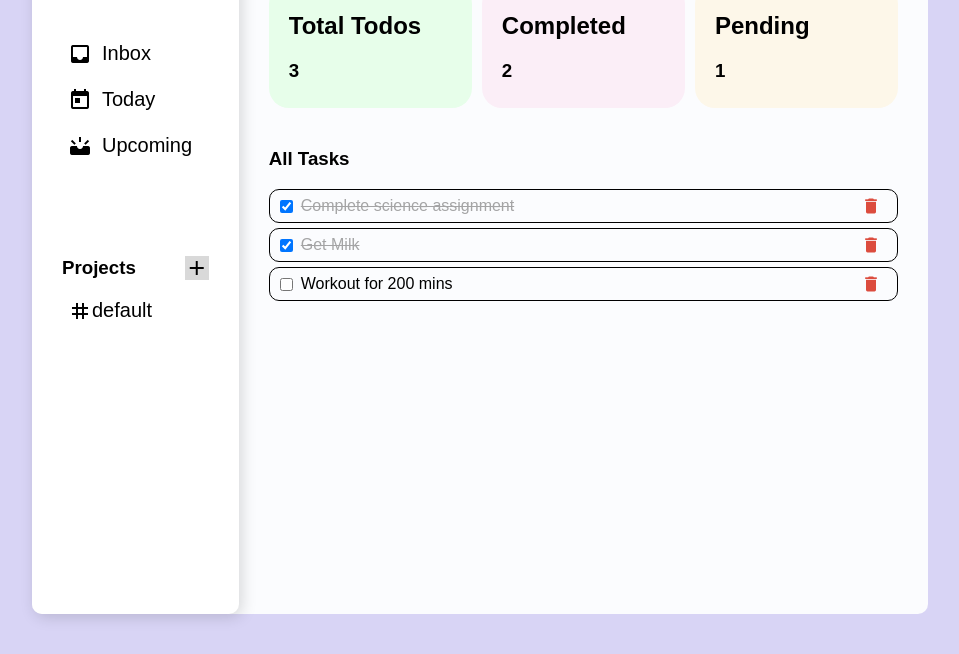
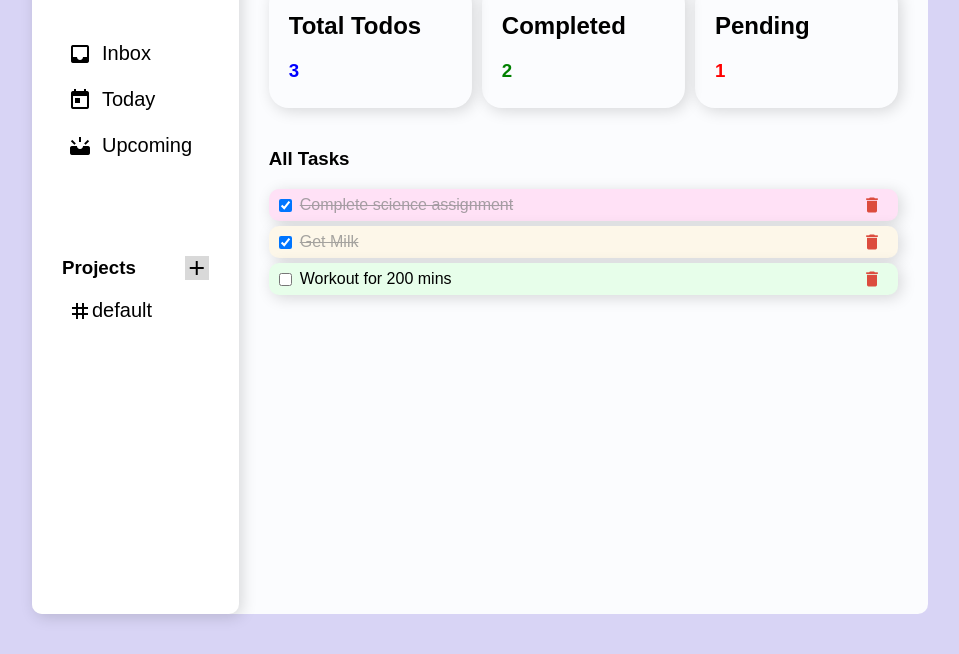
Before and after one commit to 2007MK/taskify, a website built with webpack: page src/template.html in a window 1280 px wide. Shown: the part 146-800 px from the top of the page, without its empty margins (160-1119 px from the left). Built offline with nearby package versions, Linux system fonts and the light colour scheme.

Commit message:
Add colors to the todos based on their priority

```diff
--- a/src/dom.js
+++ b/src/dom.js
@@ -166,6 +166,12 @@ function projectsClickHandler(projectName) {
                 checkbox.checked = true;
             }
 
+            switch(todo.priority) {
+                case 'high': li.classList.add("high"); break;
+                case 'medium': li.classList.add("medium"); break;
+                case 'low': li.classList.add("low"); break;
+            }
+
             let taskName = document.createElement("label");
                 taskName.textContent = todo.title;
                 taskName.setAttribute("for", todo.id);
--- a/src/localStorage.js
+++ b/src/localStorage.js
@@ -15,9 +15,9 @@ export const Storage = (function() {
         if (!isLocalStoragePresent) {
         let project = new Project("default"); //default project
         projectManager.pushProject(project);
-        projectManager.createTodo("Complete science assignment", "test", "test", "test", "default", true);
-        projectManager.createTodo("Get Milk", "test", "test", "test", "default", true);
-        projectManager.createTodo("Workout for 200 mins", "test", "test", "test", "default", false);
+        projectManager.createTodo("Complete science assignment", "test", "test", "high", "default", true);
+        projectManager.createTodo("Get Milk", "test", "test", "medium", "default", true);
+        projectManager.createTodo("Workout for 200 mins", "test", "high", "low", "default", false);
         console.log("No storage Present");
         return;
         }
--- a/src/modal.js
+++ b/src/modal.js
@@ -166,7 +166,7 @@ function newTodoModal() {
     form.addEventListener('submit', (e) => {
         modal.close();
         e.preventDefault();
-        submitNewTodo(titleInput.value)
+        submitNewTodo(titleInput.value, description.value, dueDate.value, prioritySelector.value)
     })
     cancelBtn.addEventListener("click", () => {
         titleInput.value = "";
--- a/src/projectManager.js
+++ b/src/projectManager.js
@@ -128,7 +128,6 @@ const projectManager = (function() {
     return null;
 }
 
-
     function getCompletedTodos() {
         let todos = getAllTodos();
         let completedTodos = [];
--- a/src/styles.css
+++ b/src/styles.css
@@ -2,7 +2,7 @@
   --bright-background: #ffffff;
   --dull-background: #fbfcfe;
   --color-1: #e7feea; /*green*/
-  --color-2: #fbeef7; /*pink*/
+  --color-2: #ffe1f6; /*pink*/
   --color-3: #fdf7e9; /*yellow*/
   --color-4: #d8d4f5; /* purplish */
   --todoist-red: #dc4c3e;
@@ -201,7 +201,7 @@ p {
 
 .todo-list {
   list-style: none;
-  display:flex;
+  display: flex;
   justify-content: center;
   flex-direction: column;
   gap: 5px;
@@ -210,20 +210,20 @@ p {
 .todo-list > li {
   padding: 5px 10px;
   display: flex;
-  border: 1px solid black;
   border-radius: 10px;
+  box-shadow: rgba(0, 0, 0, 0.15) 3px 3px 15px;
 }
 
 .high {
-  background-color: var(--color-1);
+  background-color: var(--color-2);
 }
 
 .medium {
-  background-color: var(--color-2);
+  background-color: var(--color-3);
 }
 
 .low {
-  background-color: var(--color-4);
+  background-color: var(--color-1);
 }
 
 .todo-delete-btn {
@@ -238,7 +238,6 @@ p {
   color: var(--todoist-red);
   font-size: 20px;
 }
-
 
 li > .left-section {
   display: flex;
@@ -280,9 +279,8 @@ li > .left-section {
   color: white;
 }
 
-
 .cards-container {
-  display:flex;
+  display: flex;
   flex: 1;
   flex-wrap: wrap;
   gap: 10px;
@@ -295,21 +293,22 @@ li > .left-section {
   flex-basis: 150px;
   border-radius: 20px;
   padding: 8px 20px;
+  box-shadow: rgba(0, 0, 0, 0.15) 3px 3px 15px;
 }
 
-#total-todos {
-  background-color: var(--color-1);
+#total-todos > h3 {
+  color: blue;
 }
 
-#total-completed {
-  background-color: var(--color-2);
+#total-completed > h3 {
+  color: green;
 }
 
-#total-pending {
-  background-color: var(--color-3);
+#total-pending > h3 {
+  color: red;
 }
 
-input[type="checkbox"]:checked + label{
+input[type="checkbox"]:checked + label {
   text-decoration: line-through;
   color: gray;
   opacity: 0.7;
```
